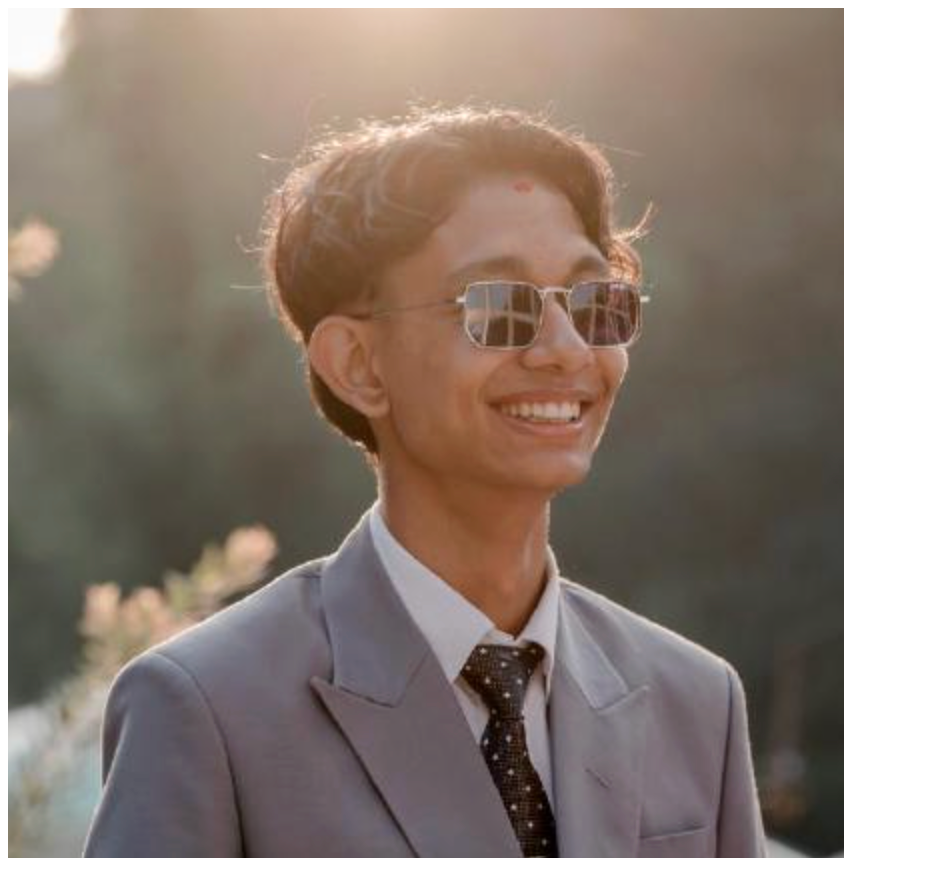
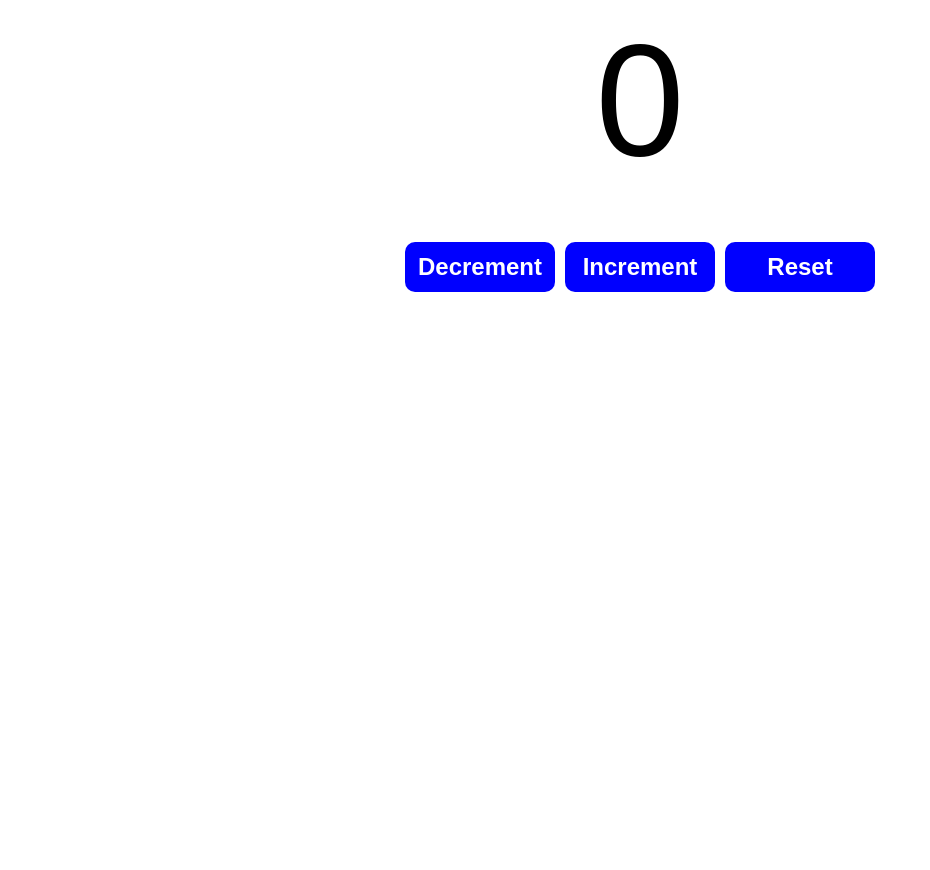
Before and after one commit to AnujAcharya2338/Learning_more_react, a React (Vite) app: page / in a window 1280 px wide. Shown: the whole page, without its empty margins (0-930 px from the left). After the commit the page ends 800 px from the top, so only its background shows below. Built offline with nearby package versions, Linux system fonts and the light colour scheme.

Commit message:
use state hook

```diff
--- /dev/null
+++ b/Counter.jsx
@@ -0,0 +1,31 @@
+import React, {useState} from "react"
+
+function Counter(){
+
+    const [count, setCount] = useState(0);
+
+    const increment = () => {
+        setCount(count+1)
+    }
+    const decrement = () => {
+        setCount(count-1)
+    }
+    const reset = () => {
+        setCount(0)
+    }
+
+    return(
+        <div className="counter-container">
+            <p className="count-display">
+                {count}
+            </p>
+            <button className="counter-button" onClick={decrement}>Decrement</button>
+            <button className="counter-button" onClick={increment}>Increment</button>
+            <button className="counter-button" onClick={reset}>Reset</button>
+
+
+        </div>
+    )
+
+};
+export default Counter
--- a/src/App.jsx
+++ b/src/App.jsx
@@ -1,11 +1,10 @@
 import React from "react";
-import Button from "./Button";
-import ProfilePicture from "./ProfilePicture";
+import Counter from "../Counter";
 function App() {
 
 
   return(<>
-  <ProfilePicture></ProfilePicture>
+  <Counter></Counter>
   </>);
 }
 export default App;
--- a/src/Button.jsx
+++ /dev/null
@@ -1,5 +0,0 @@
-function Button() {
-  const handleClick = (e) => e.target.textContent = "😩!";
-  return <button onDoubleClick={(e) => handleClick(e)}>Click me😀</button>;
-}
-export default Button;
--- a/src/ProfilePicture.jsx
+++ /dev/null
@@ -1,14 +0,0 @@
-function ProfilePicture (){
-
-
-const imageUrl = './src/assets/anuj.png'
-
-const handleClick = (e) => e.target.style.display = "none";
-return (
-    <img onClick={(e) => handleClick(e)} src={imageUrl} alt="" />
-
-);
-
-}
-
-export default ProfilePicture
--- a/src/index.css
+++ b/src/index.css
@@ -80,3 +80,33 @@
   color:blue;
   cursor: pointer;
 } */
+
+.counter-container{
+  text-align: center;
+  font-family: sans-serif;
+
+}
+
+.count-display{
+  font-size: 10em;
+  margin-top: 0;
+  margin-bottom: 50px;
+
+}
+.counter-button{
+width: 150px;
+height: 50px;
+font-size: 1.5em;
+font-weight: bold;
+margin: 0px 5px;
+background-color: blue;
+color: white;
+border: none;
+border-radius: 10px;
+cursor: pointer;
+
+
+}
+.counter-button:hover{
+  background-color: blueviolet;
+}
```
